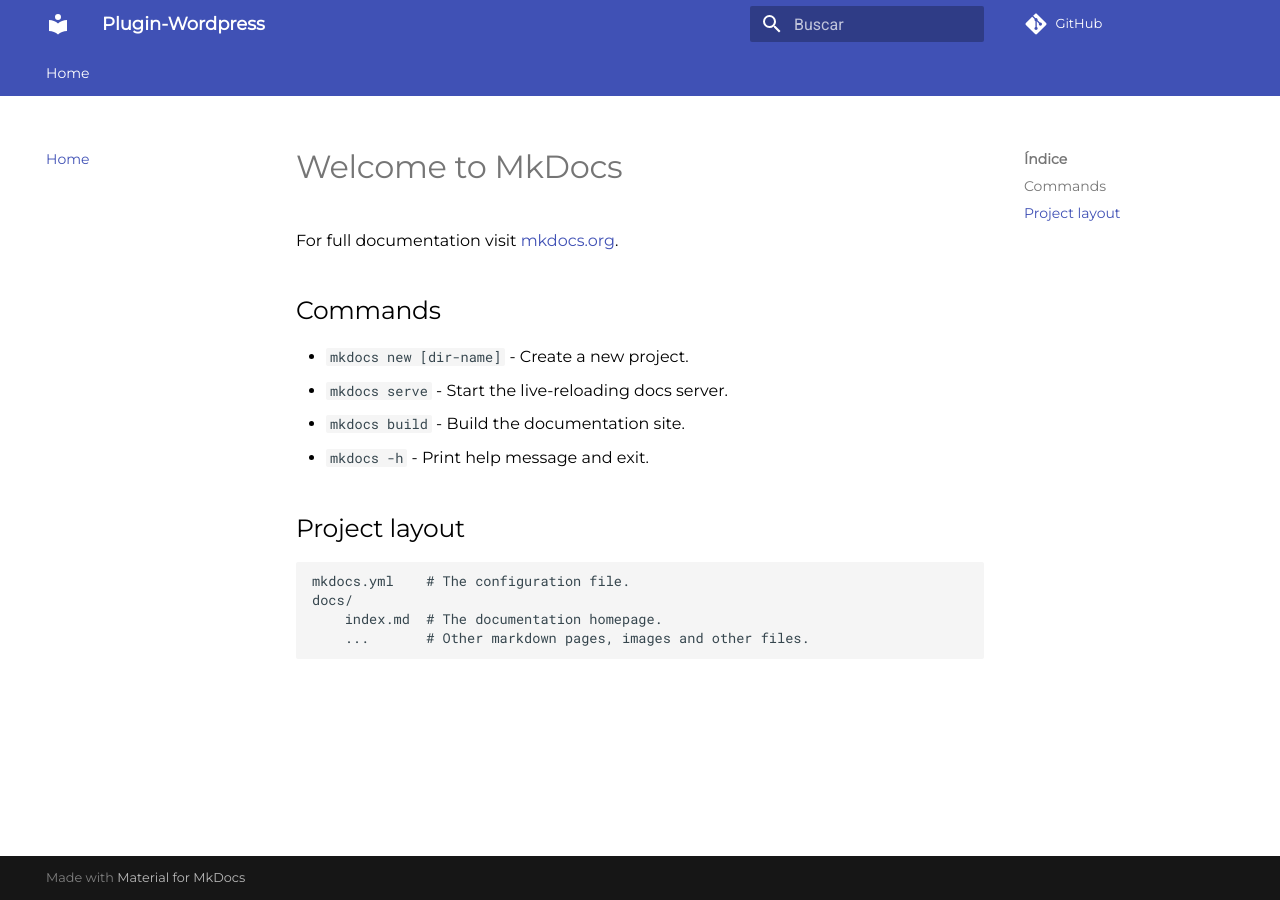
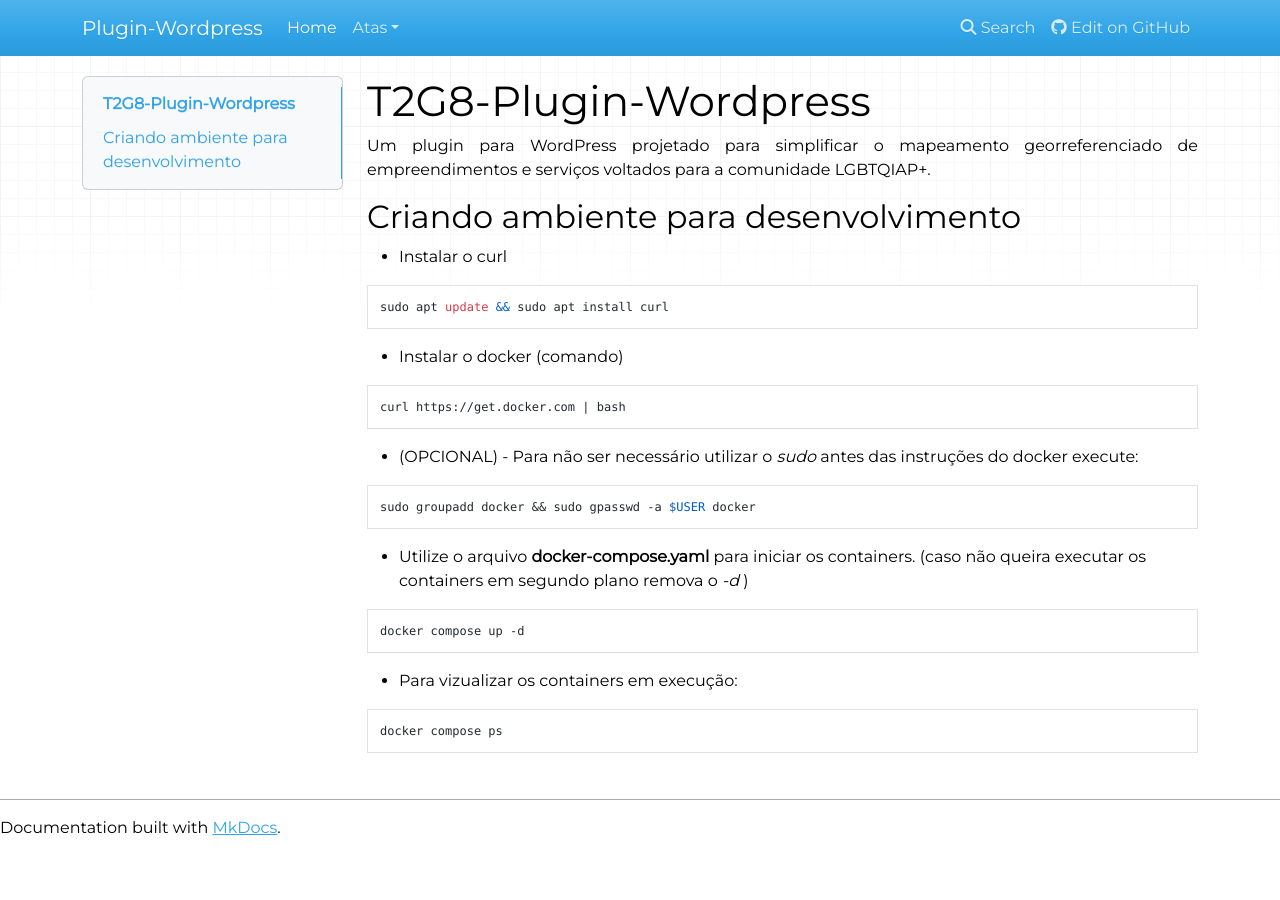
Before and after one commit to ResidenciaTICBrisa/T2G8-Plugin-Wordpress, an MkDocs documentation site: the page built from docs/index.md, in a window 1280 px wide. Built offline with MkDocs 1.6.1, drawn with Linux system fonts in a browser that asks for light colours; nearby versions of some CDN libraries; comment, search, counter and statistics services are not loaded.

Commit message:
Adicionando ata modelo e index no gitpage

````diff
--- a/docs/index.md
+++ b/docs/index.md
@@ -1,17 +1,31 @@
-# Welcome to MkDocs
+# T2G8-Plugin-Wordpress
 
-For full documentation visit [mkdocs.org](https://www.mkdocs.org).
+Um plugin para WordPress projetado para simplificar o mapeamento georreferenciado de empreendimentos e serviços voltados para a comunidade LGBTQIAP+.
 
-## Commands
+## Criando ambiente para desenvolvimento
+- Instalar o curl
+```
+sudo apt update && sudo apt install curl
+```
 
-* `mkdocs new [dir-name]` - Create a new project.
-* `mkdocs serve` - Start the live-reloading docs server.
-* `mkdocs build` - Build the documentation site.
-* `mkdocs -h` - Print help message and exit.
+- Instalar o docker (comando)
+```
+curl https://get.docker.com | bash
+```
 
-## Project layout
+- (OPCIONAL) - Para não ser necessário utilizar o *sudo* antes das instruções do docker execute:
 
-    mkdocs.yml    # The configuration file.
-    docs/
-        index.md  # The documentation homepage.
-        ...       # Other markdown pages, images and other files.
+```
+sudo groupadd docker && sudo gpasswd -a $USER docker
+```
+
+- Utilize o arquivo **docker-compose.yaml** para iniciar os containers. (caso não queira executar os containers em segundo plano remova o *-d* )
+```
+docker compose up -d
+```
+
+- Para vizualizar os containers em execução:
+
+```
+docker compose ps
+```
--- a/mkdocs.yml
+++ b/mkdocs.yml
@@ -4,11 +4,8 @@
 extra_css:
         - assets/stylesheets/extra.css
 
-theme:
-        name: material
-        language: pt
-        features:
-                - navigation.tabs
 
 nav:
         - Home: index.md
+        - Atas:
+            - ata modelo: ata-modelo.md
````
Also changed, not shown: docs/Atas/ata-modelo.md (added, +43 -0 lines).
